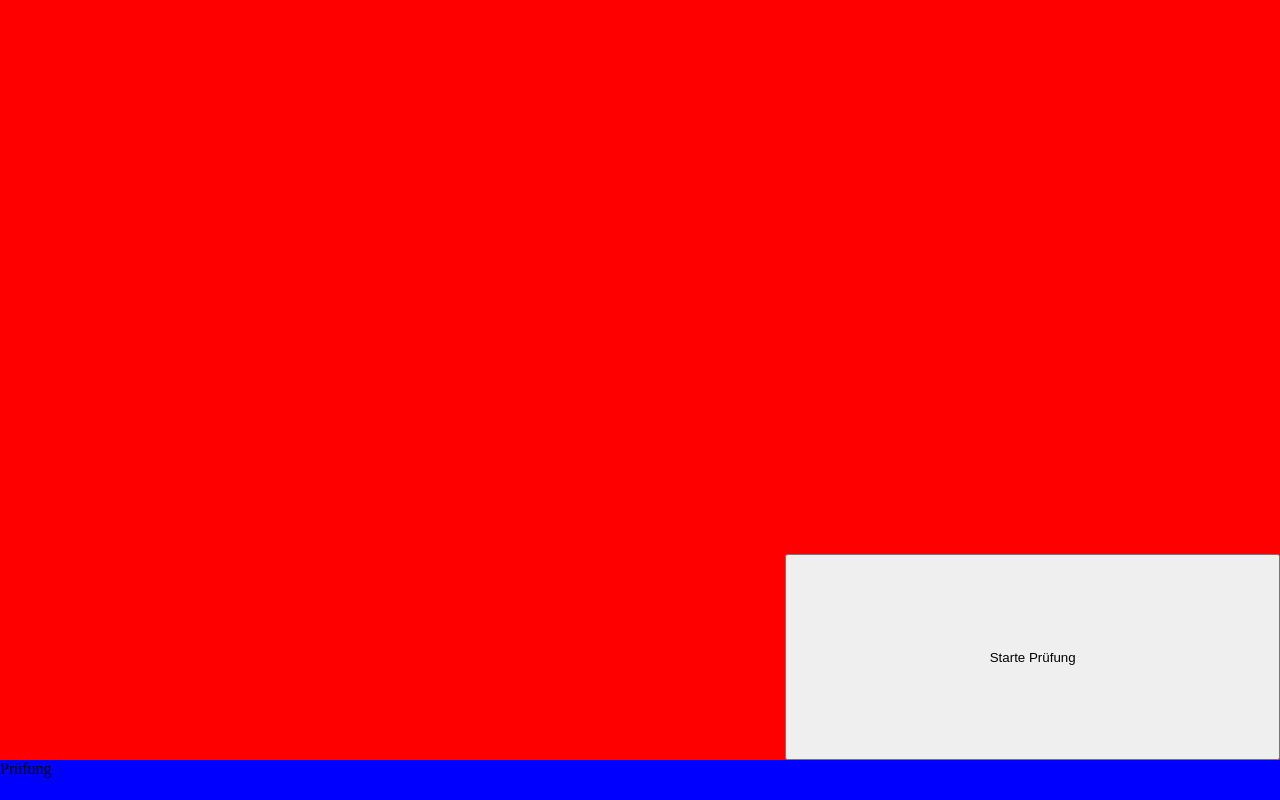
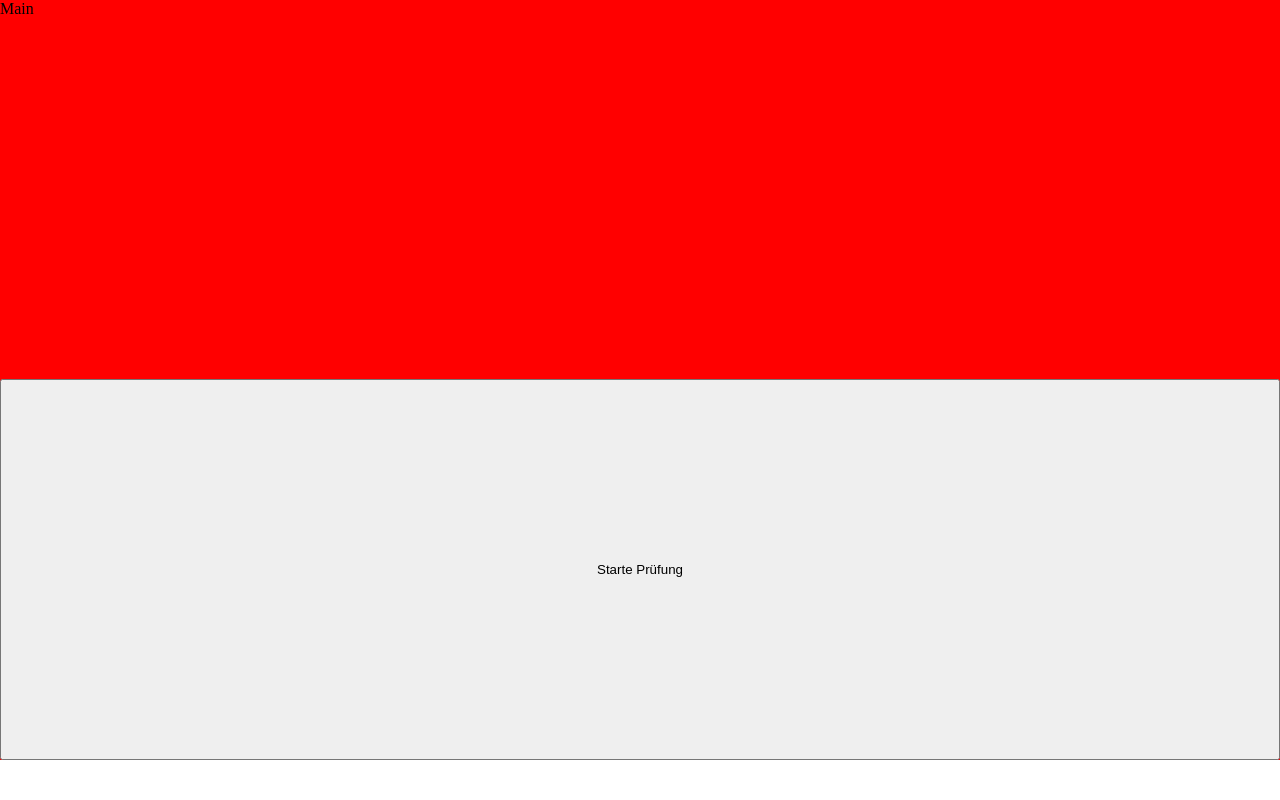
Before and after one commit to Benzcker/BRG-Test, a plain HTML site: page index.html in a window 1280 px wide. Shown: the top 800 px of the page. Drawn offline with Linux system fonts and the light colour scheme.

Commit message:
Fix bug: alle Seiten immer gezeigt"

```diff
--- a/index.html
+++ b/index.html
@@ -9,17 +9,23 @@
     <script src="main.js"></script>
 </head>
 <body>
+    <div id="startWrapper" class="wrapper">
         <div id="start">
             <div class="header">Main</div>
             <button type="button" class="nextButton" id="switchToPruefung">Starte Prüfung</button>
         </div>
-    <div id="pruefung" hidden>
+    </div>
+    <div id="pruefungWrapper" class="wrapper">
+        <div id="pruefung">
             <div class="header">Prüfung</div>
             <button type="button" class="nextButton" id="switchToAuswertung">Zur Auswertung</button>
         </div>
-    <div id="auswertung" hidden>
+    </div>
+    <div id="auswertungWrapper" class="wrapper">
+        <div id="auswertung">
             <div class="header">Auswertung</div>
             <button type="button" class="nextButton" id="switchToStart">Zurück zum Hauptmenu</button>
         </div>
+    </div>
 </body>
 </html>
--- a/main.css
+++ b/main.css
@@ -39,8 +39,8 @@ html, body {
         "pTitle"
         "pStart"
 }
-#start .header { grid-area: pTitle; }
-#start .nextButton { grid-area: pStart; }
+#pruefung .header { grid-area: pTitle; }
+#pruefung .nextButton { grid-area: pStart; }
 
 
 /* ########################## */
@@ -58,13 +58,10 @@ html, body {
         "aTitle"
         "aStart"
 }
-#start .header { grid-area: aTitle; }
-#start .nextButton { grid-area: aStart; }
+#auswertung .header { grid-area: aTitle; }
+#auswertung .nextButton { grid-area: aStart; }
 
 
+.wrapper { display: block; }
 
-
-
-
-
-.hid { display: none; background: black; }
+.hidden { display: none; }
--- a/main.js
+++ b/main.js
@@ -1,31 +1,31 @@
 window.onload = function() {
 
-    const   DOMstart = document.getElementById('start'),
-            DOMpruefung = document.getElementById('pruefung'),
-            DOMauswertung = document.getElementById('auswertung'),
+    const   DOMstart = document.getElementById('startWrapper'),
+            DOMpruefung = document.getElementById('pruefungWrapper'),
+        DOMauswertung = document.getElementById('auswertungWrapper'),
             DOMswitchToStart = document.getElementById('switchToStart'),
             DOMswitchToPruefung = document.getElementById('switchToPruefung'),
             DOMswitchToAuswertung = document.getElementById('switchToAuswertung');
 
     function switchTo(window = 'start') {
         DOMstart.hidden = DOMpruefung.hidden = DOMauswertung.hidden = true;
-        DOMstart.classList.add('hid');
-        DOMpruefung.classList.add('hid');
-        DOMauswerung.classList.add('hid');
+        DOMstart.classList.add('hidden');
+        DOMpruefung.classList.add('hidden');
+        DOMauswertung.classList.add('hidden');
         console.log(`switch to ${window}`);
 
         switch (window) {
             case 'start':
                 DOMstart.hidden = false;
-                DOMstart.classList.remove('hid');
+                DOMstart.classList.remove('hidden');
                 break;
             case 'pruefung':
                 DOMpruefung.hidden = false;
-                DOMpruefung.classList.remove('hid');
+                DOMpruefung.classList.remove('hidden');
                 break;
             case 'auswertung':
                 DOMauswertung.hidden = false;
-                DOMauswertung.classList.remove('hid');
+                DOMauswertung.classList.remove('hidden');
                 break;
 
             default:
@@ -37,4 +37,5 @@ window.onload = function() {
     DOMswitchToPruefung.onclick = () => switchTo('pruefung');
     DOMswitchToAuswertung.onclick = () => switchTo('auswertung');
 
+    switchTo('start');
 }
```
Lines whose indentation alone changed are shown as unchanged.
